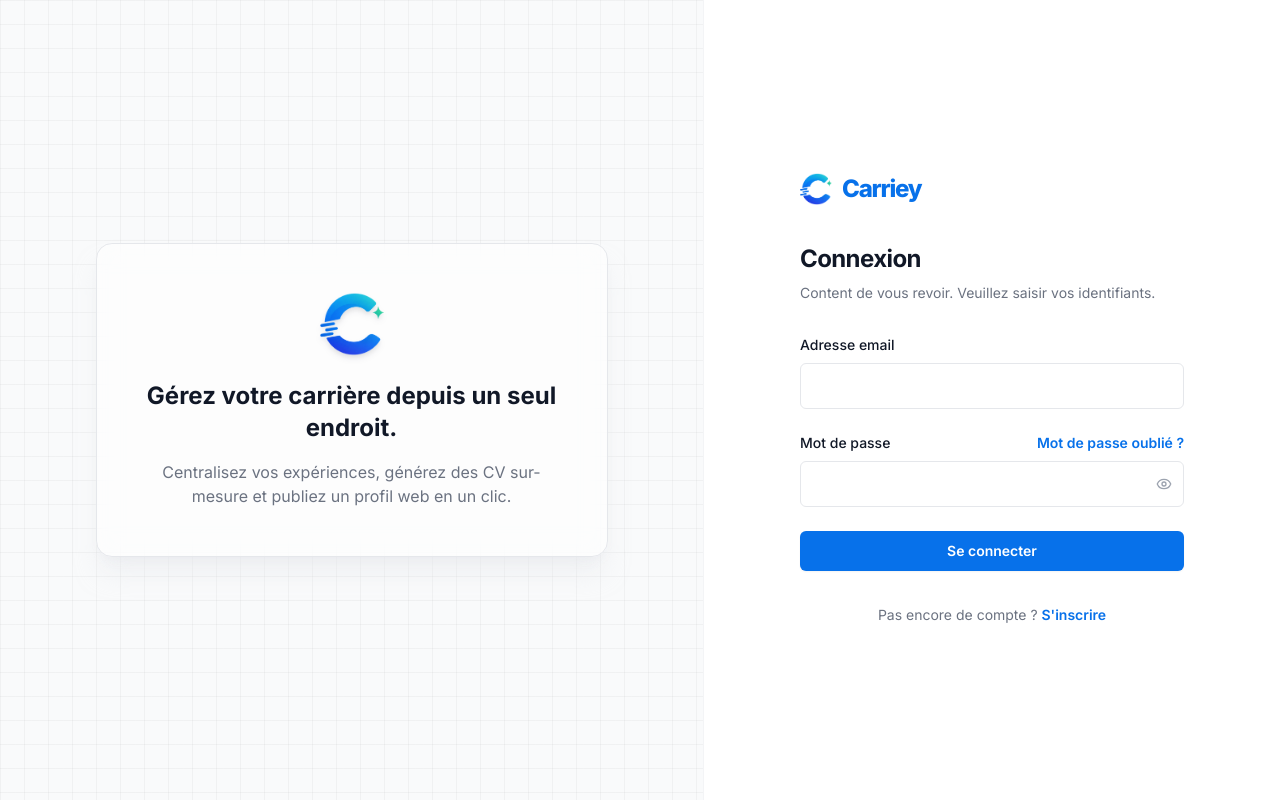
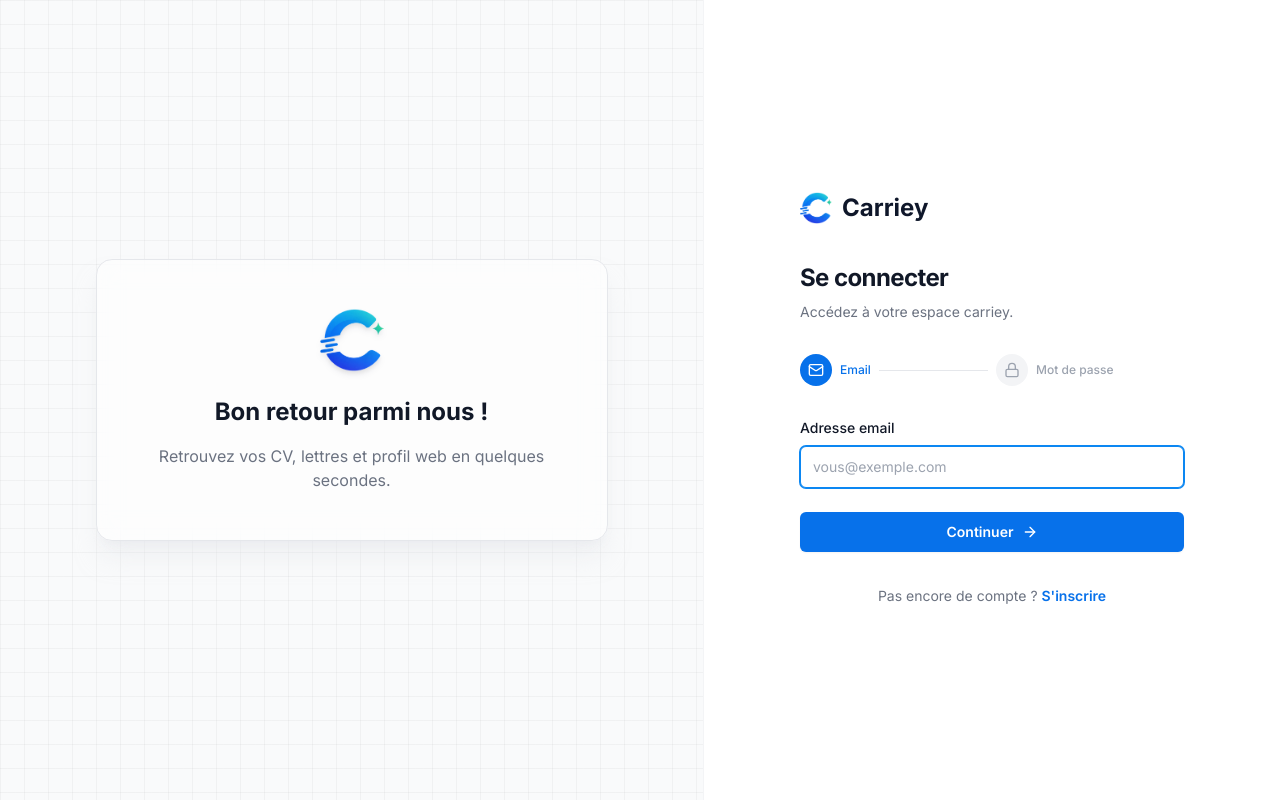
Before and after one commit to Rodrigue-gbantehehou/Carriey, a Next.js app in the folder frontend/: page /login in a window 1280 px wide. Built offline with nearby package versions, Linux system fonts and the light colour scheme; no server answers.

Commit message:
feat(auth): formulaire connexion multi-etapes avec recap email et bouton Modifier

```diff
--- a/frontend/components/auth/LoginForm.tsx
+++ b/frontend/components/auth/LoginForm.tsx
@@ -5,23 +5,50 @@ import { signIn } from 'next-auth/react';
 import { useSearchParams } from 'next/navigation';
 import Link from 'next/link';
 import Image from 'next/image';
-import { Loader2, Eye, EyeOff } from 'lucide-react';
+import { Loader2, Eye, EyeOff, ArrowRight, ArrowLeft, Mail, Lock } from 'lucide-react';
 import config from '@/lib/config';
 
+const STEPS = [
+  { id: 1, label: 'Email', icon: Mail },
+  { id: 2, label: 'Mot de passe', icon: Lock },
+];
+
 export default function LoginForm() {
+  const [currentStep, setCurrentStep] = useState(1);
   const [email, setEmail] = useState('');
   const [password, setPassword] = useState('');
   const [error, setError] = useState('');
   const [isLoading, setIsLoading] = useState(false);
   const [showPassword, setShowPassword] = useState(false);
+  const [animating, setAnimating] = useState(false);
   const searchParams = useSearchParams();
   const callbackUrl = searchParams.get('callbackUrl') || '/accueil';
 
+  const goToStep = (next: number) => {
+    setError('');
+    setAnimating(true);
+    setTimeout(() => {
+      setCurrentStep(next);
+      setAnimating(false);
+    }, 200);
+  };
+
+  const validateStep1 = () => {
+    if (!email || !/^[^\s@]+@[^\s@]+\.[^\s@]+$/.test(email)) {
+      setError('Veuillez saisir une adresse email valide.');
+      return false;
+    }
+    return true;
+  };
+
+  const handleNext = () => {
+    if (currentStep === 1 && validateStep1()) goToStep(2);
+  };
+
   const handleSubmit = async (e: React.FormEvent) => {
     e.preventDefault();
-
-    if (!email || !password) {
-      setError('Veuillez remplir tous les champs');
+    if (!password) {
+      setError('Veuillez saisir votre mot de passe.');
       return;
     }
 
@@ -36,7 +63,7 @@ export default function LoginForm() {
       });
 
       if (result?.error) {
-        setError('Identifiants invalides ou erreur de connexion.');
+        setError('Email ou mot de passe incorrect.');
       } else {
         window.location.href = callbackUrl;
       }
@@ -49,44 +76,73 @@ export default function LoginForm() {
 
   return (
     <div className="flex min-h-screen bg-white">
-      {/* Left side: Image/Pattern */}
+      {/* Left panel */}
       <div className="relative hidden w-0 flex-1 lg:block bg-gray-50 border-r border-gray-100 overflow-hidden">
-        {/* Subtle grid pattern for premium tech feel */}
-        <div className="absolute inset-0 bg-[linear-gradient(to_right,#80808012_1px,transparent_1px),linear-gradient(to_bottom,#80808012_1px,transparent_1px)] bg-[size:24px_24px]"></div>
-
+        <div className="absolute inset-0 bg-[linear-gradient(to_right,#80808012_1px,transparent_1px),linear-gradient(to_bottom,#80808012_1px,transparent_1px)] bg-[size:24px_24px]" />
         <div className="absolute inset-0 flex flex-col items-center justify-center p-12 text-center">
           <div className="bg-white/60 backdrop-blur-md rounded-2xl border border-gray-200 p-12 max-w-lg shadow-xl shadow-gray-200/50">
             <Image src={config.appLogo} alt={config.appName} width={64} height={64} className="object-contain mb-6 mx-auto drop-shadow-md" />
-             <h3 className="text-2xl font-bold text-gray-900 mb-4">Gérez votre carrière depuis un seul endroit.</h3>
-             <p className="text-gray-500">Centralisez vos expériences, générez des CV sur-mesure et publiez un profil web en un clic.</p>
+            <h3 className="text-2xl font-bold text-gray-900 mb-4">Bon retour parmi nous !</h3>
+            <p className="text-gray-500">Retrouvez vos CV, lettres et profil web en quelques secondes.</p>
           </div>
         </div>
       </div>
 
-      {/* Right side: Form */}
+      {/* Right panel */}
       <div className="flex flex-1 flex-col justify-center px-4 py-12 sm:px-6 lg:flex-none lg:px-20 xl:px-24">
         <div className="mx-auto w-full max-w-sm lg:w-96">
+
+          {/* Logo */}
           <div className="mb-8">
             <Link href="/" className="inline-flex items-center gap-2.5">
               <Image src={config.appLogo} alt={config.appName} width={32} height={32} className="object-contain" priority />
-              <span className="text-2xl font-black tracking-tighter text-indigo-600">{config.appName}</span>
+              <span className="text-2xl font-bold text-black-600">{config.appName}</span>
             </Link>
-            <h2 className="mt-8 text-2xl font-bold tracking-tight text-gray-900">
-              Connexion
-            </h2>
-            <p className="mt-2 text-sm text-gray-500">
-              Content de vous revoir. Veuillez saisir vos identifiants.
-            </p>
+            <h2 className="mt-8 text-2xl font-bold tracking-tight text-gray-900">Se connecter</h2>
+            <p className="mt-2 text-sm text-gray-500">Accédez à votre espace carriey.</p>
           </div>
 
-          <div className="mt-8">
+          {/* Step indicator */}
+          <div className="flex items-center gap-2 mb-8">
+            {STEPS.map((step, i) => {
+              const Icon = step.icon;
+              const isDone = currentStep > step.id;
+              const isActive = currentStep === step.id;
+              return (
+                <div key={step.id} className="flex items-center gap-2 flex-1">
+                  <div className="flex items-center gap-2">
+                    <div className={`w-8 h-8 rounded-full flex items-center justify-center flex-shrink-0 transition-all duration-300 ${
+                      isDone ? 'bg-green-500' : isActive ? 'bg-indigo-600' : 'bg-gray-100'
+                    }`}>
+                      <Icon className={`w-4 h-4 ${isDone || isActive ? 'text-white' : 'text-gray-400'}`} />
+                    </div>
+                    <span className={`text-xs font-medium whitespace-nowrap ${
+                      isActive ? 'text-indigo-600' : isDone ? 'text-green-600' : 'text-gray-400'
+                    }`}>
+                      {step.label}
+                    </span>
+                  </div>
+                  {i < STEPS.length - 1 && (
+                    <div className={`h-px flex-1 transition-all duration-500 ${isDone ? 'bg-green-400' : 'bg-gray-200'}`} />
+                  )}
+                </div>
+              );
+            })}
+          </div>
+
+          {/* Error */}
           {error && (
             <div className="mb-4 rounded-md border border-red-200 bg-red-50 p-4">
               <p className="text-sm font-medium text-red-800">{error}</p>
             </div>
           )}
 
-            <form className="space-y-6" onSubmit={handleSubmit}>
+          {/* Steps */}
+          <div className={`transition-all duration-200 ${animating ? 'opacity-0 translate-x-2' : 'opacity-100 translate-x-0'}`}>
+
+            {/* STEP 1 — Email */}
+            {currentStep === 1 && (
+              <div className="space-y-6">
                 <div>
                   <label htmlFor="email" className="block text-sm font-medium text-gray-900">
                     Adresse email
@@ -97,12 +153,43 @@ export default function LoginForm() {
                       name="email"
                       type="email"
                       autoComplete="email"
+                      autoFocus
                       required
                       value={email}
                       onChange={(e) => setEmail(e.target.value)}
-                    className="block w-full rounded-md border border-gray-200 bg-white py-2.5 px-3 text-gray-900 placeholder:text-gray-400 focus:border-gray-900 focus:ring-1 focus:ring-gray-900 outline-none sm:text-sm sm:leading-6 transition-all"
+                      onKeyDown={(e) => e.key === 'Enter' && handleNext()}
+                      placeholder="vous@exemple.com"
+                      className="block w-full rounded-md border border-gray-200 bg-white py-2.5 px-3 text-gray-900 placeholder:text-gray-400 focus:border-indigo-500 focus:ring-1 focus:ring-indigo-500 outline-none sm:text-sm transition-all"
                     />
                   </div>
+                </div>
+
+                <button
+                  type="button"
+                  onClick={handleNext}
+                  className="flex w-full items-center justify-center gap-2 rounded-md bg-indigo-600 px-3 py-2.5 text-sm font-semibold text-white shadow-sm hover:bg-indigo-500 transition-colors"
+                >
+                  Continuer <ArrowRight className="w-4 h-4" />
+                </button>
+              </div>
+            )}
+
+            {/* STEP 2 — Mot de passe */}
+            {currentStep === 2 && (
+              <form onSubmit={handleSubmit} className="space-y-5">
+                {/* Email recap */}
+                <div className="rounded-lg bg-gray-50 border border-gray-100 px-3 py-2.5 flex items-center justify-between">
+                  <div className="flex items-center gap-2">
+                    <Mail className="w-4 h-4 text-gray-400 flex-shrink-0" />
+                    <span className="text-sm text-gray-700 truncate">{email}</span>
+                  </div>
+                  <button
+                    type="button"
+                    onClick={() => goToStep(1)}
+                    className="text-xs text-indigo-600 hover:text-indigo-500 font-medium ml-2 flex-shrink-0"
+                  >
+                    Modifier
+                  </button>
                 </div>
 
                 <div>
@@ -110,23 +197,21 @@ export default function LoginForm() {
                     <label htmlFor="password" className="block text-sm font-medium text-gray-900">
                       Mot de passe
                     </label>
-                  <div className="text-sm">
-                    <Link href="/forgot-password" className="font-semibold text-indigo-600 hover:text-indigo-500">
+                    <Link href="/forgot-password" className="text-xs font-semibold text-indigo-600 hover:text-indigo-500">
                       Mot de passe oublié ?
                     </Link>
                   </div>
-                </div>
-                <div className="mt-2">
-                  <div className="relative">
+                  <div className="mt-2 relative">
                     <input
                       id="password"
                       name="password"
                       type={showPassword ? 'text' : 'password'}
                       autoComplete="current-password"
+                      autoFocus
                       required
                       value={password}
                       onChange={(e) => setPassword(e.target.value)}
-                      className="block w-full rounded-md border border-gray-200 bg-white py-2.5 pl-3 pr-10 text-gray-900 placeholder:text-gray-400 focus:border-gray-900 focus:ring-1 focus:ring-gray-900 outline-none sm:text-sm sm:leading-6 transition-all"
+                      className="block w-full rounded-md border border-gray-200 bg-white py-2.5 pl-3 pr-10 text-gray-900 placeholder:text-gray-400 focus:border-indigo-500 focus:ring-1 focus:ring-indigo-500 outline-none sm:text-sm transition-all"
                     />
                     <button
                       type="button"
@@ -137,18 +222,26 @@ export default function LoginForm() {
                     </button>
                   </div>
                 </div>
-              </div>
 
-              <div>
+                <div className="flex gap-3 pt-1">
+                  <button
+                    type="button"
+                    onClick={() => goToStep(1)}
+                    className="flex items-center gap-1.5 rounded-md border border-gray-200 px-4 py-2.5 text-sm font-medium text-gray-700 hover:bg-gray-50 transition-colors"
+                  >
+                    <ArrowLeft className="w-4 h-4" /> Retour
+                  </button>
                   <button
                     type="submit"
                     disabled={isLoading}
-                  className="flex w-full justify-center rounded-md bg-indigo-600 px-3 py-2.5 text-sm font-semibold text-white shadow-sm hover:bg-indigo-500 focus-visible:outline focus-visible:outline-2 focus-visible:outline-offset-2 focus-visible:outline-indigo-600 transition-colors disabled:opacity-50"
+                    className="flex flex-1 items-center justify-center gap-2 rounded-md bg-indigo-600 px-3 py-2.5 text-sm font-semibold text-white shadow-sm hover:bg-indigo-500 transition-colors disabled:opacity-50"
                   >
-                  {isLoading ? <Loader2 className="w-5 h-5 animate-spin" /> : 'Se connecter'}
+                    {isLoading ? <Loader2 className="w-4 h-4 animate-spin" /> : <>Se connecter <ArrowRight className="w-4 h-4" /></>}
                   </button>
                 </div>
               </form>
+            )}
+          </div>
 
           <p className="mt-8 text-center text-sm text-gray-500">
             Pas encore de compte ?{' '}
@@ -159,6 +252,5 @@ export default function LoginForm() {
         </div>
       </div>
     </div>
-    </div>
   );
 }
```
Lines whose indentation alone changed are shown as unchanged.
